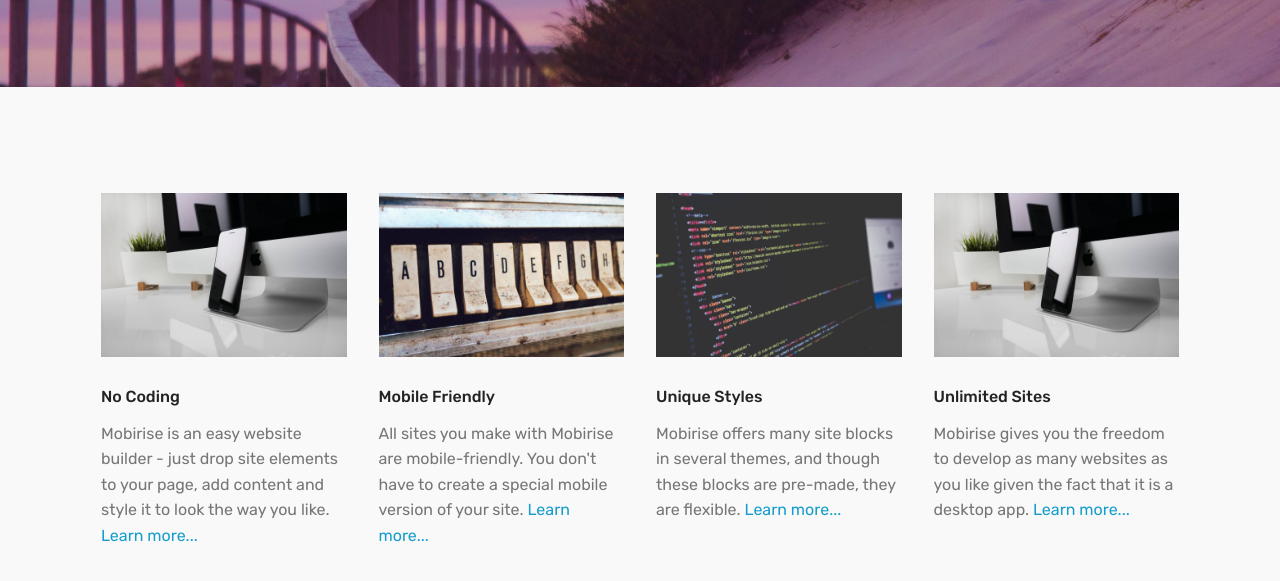
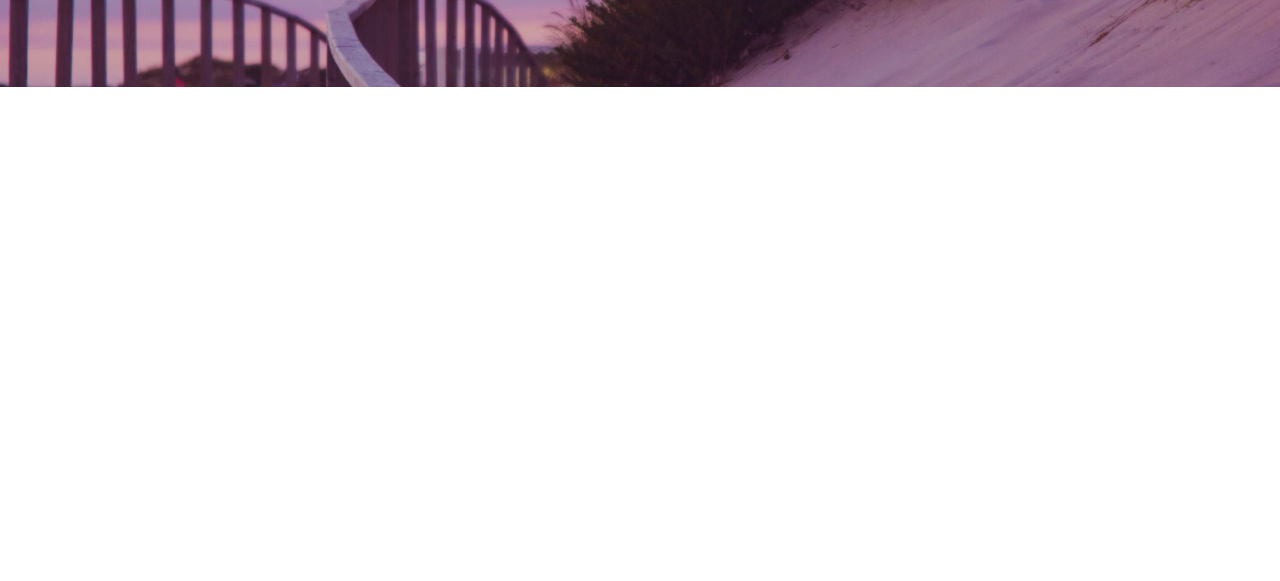
Before and after one commit to Some1inDisguise/forge, a plain HTML site: page page1.html in a window 1280 px wide. Shown: the part 269-850 px from the top of the page. After the commit the page ends 800 px from the top, so only its background shows below. Drawn offline with Linux system fonts and the light colour scheme.

Commit message:
create github pages

```diff
--- a/assets/mobirise/css/mbr-additional.css
+++ b/assets/mobirise/css/mbr-additional.css
@@ -1727,23 +1727,3 @@
   padding-bottom: 90px;
   background-image: url("../../../assets/images/background5.jpg");
 }
-.cid-qB9dpQzu3B {
-  padding-top: 90px;
-  padding-bottom: 90px;
-  background-color: #f9f9f9;
-}
-.cid-qB9dpQzu3B h4 {
-  font-weight: 500;
-  margin-bottom: 0;
-  text-align: left;
-}
-.cid-qB9dpQzu3B p {
-  color: #767676;
-  text-align: left;
-}
-.cid-qB9dpQzu3B .card-box {
-  padding-top: 2rem;
-}
-.cid-qB9dpQzu3B .card-wrapper {
-  height: 100%;
-}
--- a/page1.html
+++ b/page1.html
@@ -21,7 +21,7 @@
 
 </head>
 <body>
-<section class="header1 cid-qB9d7iZ09y mbr-parallax-background" id="header1-e" data-rv-view="50">
+<section class="header1 cid-qB9d7iZ09y mbr-parallax-background" id="header1-e" data-rv-view="44">
 
 
 
@@ -40,83 +40,8 @@
 
 </section>
 
-<section class="engine"><a href="https://mobirise.co/m">bootstrap table</a></section><section class="features2 cid-qB9dpQzu3B" id="features2-f" data-rv-view="53">
 
-
-
-
-
-    <div class="container">
-        <div class="media-container-row">
-            <div class="card p-3 col-12 col-md-6 col-lg-3">
-                <div class="card-wrapper">
-                    <div class="card-img">
-                        <img src="assets/images/01.jpg" alt="Mobirise" media-simple="true">
-                    </div>
-                    <div class="card-box">
-                        <h4 class="card-title pb-3 mbr-fonts-style display-7">
-                            No Coding
-                        </h4>
-                        <p class="mbr-text mbr-fonts-style display-7">
-                            Mobirise is an easy website builder - just drop site elements to your page, add content and style it to look the way you like. <a href="http://mobirise.com">Learn more...</a>
-                        </p>
-                    </div>
-                </div>
-            </div>
-
-            <div class="card p-3 col-12 col-md-6 col-lg-3">
-                <div class="card-wrapper">
-                    <div class="card-img">
-                        <img src="assets/images/02.jpg" alt="Mobirise" media-simple="true">
-                    </div>
-                    <div class="card-box ">
-                        <h4 class="card-title pb-3 mbr-fonts-style display-7">
-                            Mobile Friendly
-                        </h4>
-                        <p class="mbr-text mbr-fonts-style display-7">
-                            All sites you make with Mobirise are mobile-friendly. You don't have to create a special mobile version of your site. <a href="http://mobirise.com">Learn more...</a>
-                        </p>
-                    </div>
-                </div>
-            </div>
-
-            <div class="card p-3 col-12 col-md-6 col-lg-3">
-                <div class="card-wrapper">
-                    <div class="card-img">
-                        <img src="assets/images/03.jpg" alt="Mobirise" media-simple="true">
-                    </div>
-                    <div class="card-box">
-                        <h4 class="card-title pb-3 mbr-fonts-style display-7">
-                            Unique Styles
-                        </h4>
-                        <p class="mbr-text mbr-fonts-style display-7">
-                            Mobirise offers many site blocks in several themes, and though these blocks are pre-made, they are flexible. <a href="http://mobirise.com">Learn more...</a>
-                        </p>
-                    </div>
-                </div>
-            </div>
-
-            <div class="card p-3 col-12 col-md-6 col-lg-3">
-                <div class="card-wrapper">
-                    <div class="card-img">
-                        <img src="assets/images/01.jpg" alt="Mobirise" media-simple="true">
-                    </div>
-                    <div class="card-box">
-                        <h4 class="card-title pb-3 mbr-fonts-style display-7">
-                            Unlimited Sites
-                        </h4>
-                        <p class="mbr-text mbr-fonts-style display-7">
-                            Mobirise gives you the freedom to develop as many websites as you like given the fact that it is a desktop app. <a href="http://mobirise.com">Learn more...</a>
-                        </p>
-                    </div>
-                </div>
-            </div>
-        </div>
-    </div>
-</section>
-
-
-  <script src="assets/web/assets/jquery/jquery.min.js"></script>
+  <section class="engine"><a href="https://mobirise.co/p">bootstrap dropdown</a></section><script src="assets/web/assets/jquery/jquery.min.js"></script>
   <script src="assets/popper/popper.min.js"></script>
   <script src="assets/tether/tether.min.js"></script>
   <script src="assets/bootstrap/js/bootstrap.min.js"></script>
```
Also changed, not shown: index.html (+3 -3 lines), 1 other file.
